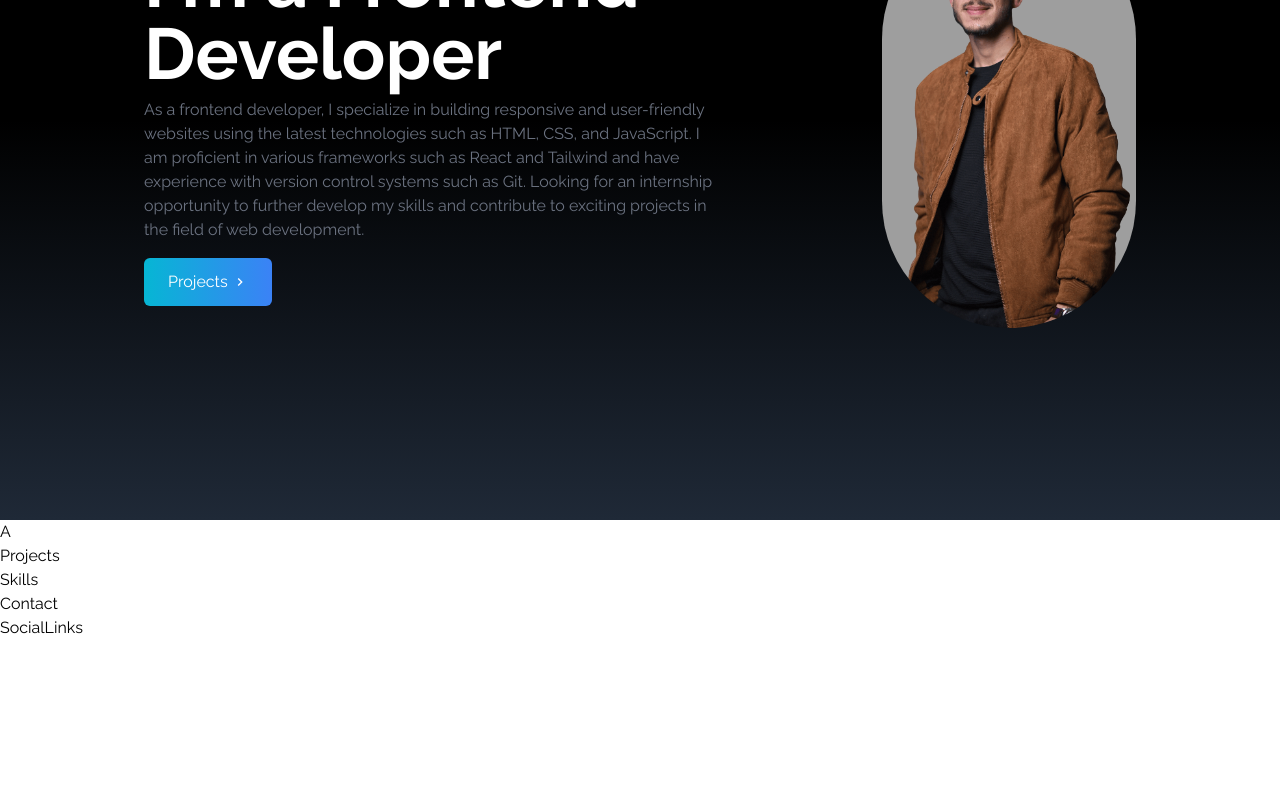
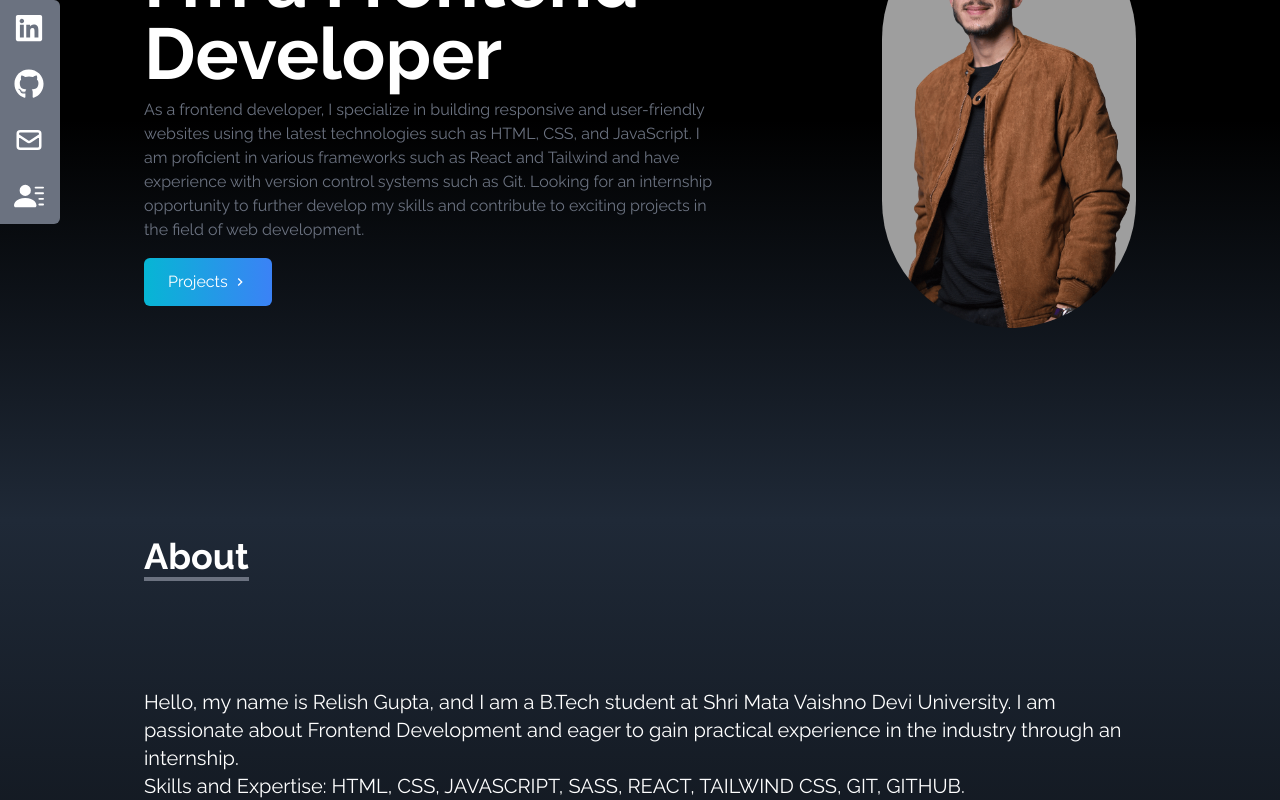
Before and after one commit to relishgupta/Portfolio, a React (Create React App) app: page / in a window 1280 px wide. Shown: the part 280-1080 px from the top of the page. Before the commit the page ends 920 px from the top, so only its background shows below. Built offline with nearby package versions, Linux system fonts and the light colour scheme.

Commit message:
added about section

```diff
--- a/src/components/about.jsx
+++ b/src/components/about.jsx
@@ -1,6 +1,27 @@
 const About = () => {
   return (
-    <div>A</div>
+    <div name="about" className="w-full h-screen bg-gradient-to-b from-gray-800 to-black text-white">
+      <div className="max-w-screen-lg p-4 mx-auto flex flex-col jutsify-center w-full h-full">
+        <div className="pb-8">
+          <p className="text-4xl font-bold inline border-b-4 border-gray-500">
+            About
+          </p>
+        </div>
+        <p className="text-xl mt-20">
+        Hello, my name is Relish Gupta, and I am a B.Tech student at Shri Mata Vaishno Devi University. I am passionate about Frontend Development and eager to gain practical experience in the industry through an internship.
+        <br/>
+        Skills and Expertise: HTML, CSS, JAVASCRIPT, SASS, REACT, TAILWIND CSS, GIT, GITHUB.
+        </p>
+        <br />
+        <p className="text-xl">
+        My goal for this internship is to gain valuable hands-on experience in frontend development and to develop my skills in <i>Javascript</i> and <i>React</i>. I am eager to learn from experienced professionals in the industry and contribute my knowledge and skills to the team.
+        </p>
+        <br/>
+        <p className="text-xl">
+        If you are looking for a dedicated and hardworking intern, please consider me for the position. I am excited about the opportunity to learn and grow with your company.
+        </p>
+      </div>
+    </div>
   )
 }
 
--- a/src/components/home.jsx
+++ b/src/components/home.jsx
@@ -8,7 +8,7 @@ const Home = () => {
         <div className='flex flex-col justify-center mt-[200px] md:mt-5'>
           <h2 className='text-3xl sm:text-7xl font-bold text-white'>I'm a Frontend Developer</h2>
           <p className='text-gray-500 py-2 max-w-xl'>
-            As a frontend developer, I specialize in building responsive and user-friendly websites using the latest technologies such as HTML, CSS, and JavaScript. I am proficient in various frameworks such as React and Tailwind and have experience with version control systems such as Git. Looking for an internship opportunity to further develop my skills and contribute to exciting projects in the field of web development.
+          As a frontend developer, I specialize in building responsive and user-friendly websites using the latest technologies such as HTML, CSS, and JavaScript. I am proficient in various frameworks such as React and Tailwind and have experience with version control systems such as Git. Looking for an internship opportunity to further develop my skills and contribute to exciting projects in the field of web development.
           </p>
           <div>
             <button className='group text-white w-fit px-6 py-3 my-2 flex items-center rounded-md bg-gradient-to-r from-cyan-500 to-blue-500 cursor-pointer'>
@@ -21,7 +21,7 @@ const Home = () => {
         </div>
 
         <div className='mob:mr-[-8.5rem]'>
-          <img src={mypic} alt="my profile" className='rounded-full mx-auto h-60 mob-[10rem] md:h-auto mb-24 mob:mt-[-4.25rem] sm:mb-32 md:mb-0 w-40 md:w-[300px]' />
+          <img src={mypic} alt="my profile" className='rounded-full mx-auto h-60 mob-[12rem] md:h-auto mb-24 mob:mt-[-4.25rem] sm:mb-32 md:mb-0 w-40 md:w-[300px]' />
         </div>
       </div>
     </div>
--- a/src/components/sociallinks.jsx
+++ b/src/components/sociallinks.jsx
@@ -1,8 +1,62 @@
-import React from 'react'
+import { FaGithub, FaLinkedin } from "react-icons/fa";
+import { HiOutlineMail } from "react-icons/hi";
+import { BsFillPersonLinesFill } from "react-icons/bs";
 
 const SocialLinks = () => {
+  const links=[
+    {
+      id:1,
+      child:(
+        <>
+          Linkedin <FaLinkedin size={30} />
+        </>
+      ),
+      href:"https://www.linkedin.com/in/relish-gupta-165692234/",
+      style:"rounded-tr-md",
+    },
+    {
+      id:2,
+      child:(
+        <>
+          Github <FaGithub size={30} />
+        </>
+      ),
+      href:"https://github.com/relishgupta",
+    },
+    {
+      id:3,
+      child:(
+        <>
+          Mail <HiOutlineMail size={30} />
+        </>
+      ),
+      href:"mailto:guptarelish333Gmail.com",
+    },
+    {
+      id:4,
+      child:(
+        <>
+          Resume <BsFillPersonLinesFill size={30} />
+        </>
+      ),
+      href:"/resume.pdf",
+      style:"rounded-br-md",
+      download:true,
+    },
+  ];
+
   return (
-    <div>SocialLinks</div>
+    <div className="hidden lg:flex flex-col top-[35%] left-0 fixed">
+      <ul>
+        {links.map(({id,child,href,style,download})=>(
+          <li key={id} className={"flex justify-between items-center w-40 h-14 px-4 ml-[-100px] hover:ml-[-10px] hover:rounded-md duration-300 bg-gray-500" + " " + style}>
+            <a href={href} className="flex justify-between items-center w-full text-white" download={download} target="_blank" rel="noreferrer">
+              {child}
+            </a>
+          </li>
+        ))}
+      </ul>
+    </div>
   )
 }
 
```
